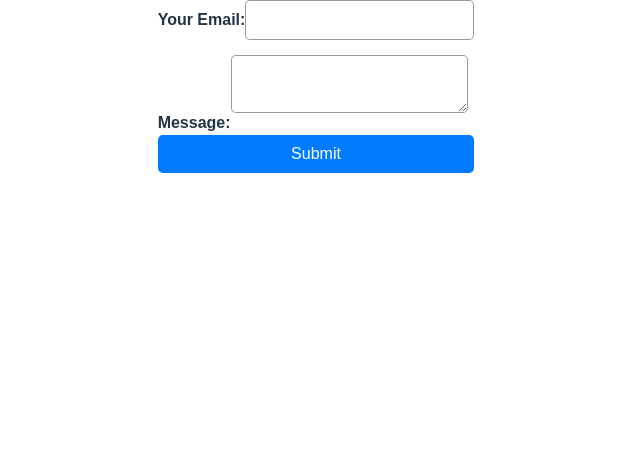
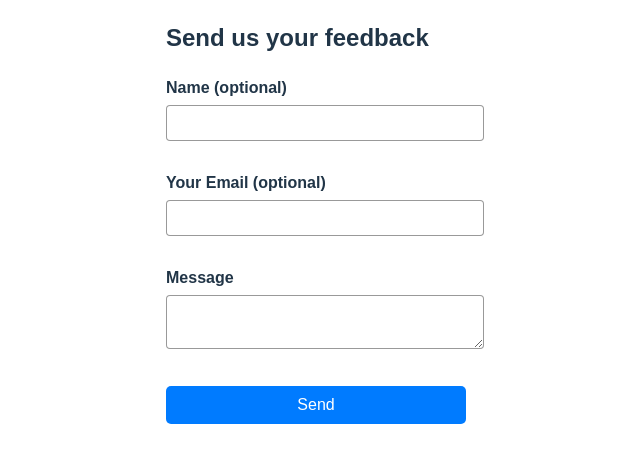
Before and after one commit to chaz9127/autofilly-landing-page, a React (Vite) app: page /feedback in a window 1280 px wide. Shown: the top 462 px of the page, without its empty margins (324-964 px from the left). Built offline with nearby package versions, Linux system fonts and the light colour scheme.

Commit message:
finishing feedback page

```diff
--- a/index.html
+++ b/index.html
@@ -1,6 +1,7 @@
 <!doctype html>
 <html lang="en">
   <head>
+    <link href='https://unpkg.com/boxicons@2.1.4/css/boxicons.min.css' rel='stylesheet'>
     <meta charset="UTF-8" />
     <link rel="icon" type="image/svg+xml" href="/logo.png" />
     <meta name="viewport" content="width=device-width, initial-scale=1.0" />
--- a/src/Pages/Feedback/Feedback.scss
+++ b/src/Pages/Feedback/Feedback.scss
@@ -1,42 +1,35 @@
-// .feedback-container {
-//     display: flex;
-//     justify-content: center;
-//     align-items: center;
-//     height: 100vh;
-//     background-color: #f9f9f9;
-//   }
+.feedback-container {
+    display: flex;
+    justify-content: center;
+  }
 
-//   .feedback-form {
-//     display: flex;
-//     flex-direction: column;
-//     width: 300px;
-//     padding: 20px;
-//     background-color: #fff;
-//     border: 1px solid #ccc;
-//     border-radius: 5px;
-//   }
+  .feedback-form {
+    display: flex;
+    flex-direction: column;
+    width: 300px;
+    border-radius: 5px;
+  }
 
-//   .form-group {
-//     margin-bottom: 15px;
-//   }
+  .form-group {
+    margin-bottom: 15px;
+  }
 
-//   label {
-//     display: block;
-//     margin-bottom: 5px;
-//     font-weight: bold;
-//   }
+  label {
+    display: block;
+    margin-bottom: 5px;
+    font-weight: bold;
+  }
 
-//   input,
-//   textarea {
-//     width: 100%;
-//     padding: 8px;
-//     border: 1px solid #ccc;
-//     border-radius: 4px;
-//   }
+  input,
+  textarea {
+    width: 100%;
+    padding: 8px;
+    border-radius: 4px;
+  }
 
-//   textarea {
-//     resize: vertical;
-//   }
+  textarea {
+    resize: vertical;
+  }
 
   .btn-submit {
     padding: 10px;
@@ -48,6 +41,40 @@
     transition: background-color 0.3s;
   }
 
-  .btn-submit:hover {
+  .btn-submit:hover:not([disabled]), .btn-submit:hover:not([disabled="true"]) {
     background-color: #0056b3;
   }
+
+  .btn-submit[disabled], .btn-submit[disabled="true"], .btn-submit[disabled]:hover, .btn-submit[disabled="true"]:hover{
+    background-color: #444444;
+    cursor: progress;
+  }
+
+  .notification-message {
+    border: 2px black solid;
+    border-radius: 4px;
+    padding: 12px;
+    margin-top: 16px;
+    font-size: 1.5rem;
+    opacity: 0;
+    display: none;
+    transition: opacity ease-in-out 0.3s;
+    i {
+      font-size: 2rem;
+      margin-right: 24px;
+    }
+
+    &.success-message {
+      background-color: rgba(74, 147, 74, 0.7);
+      border-color: rgba(74, 147, 74, 0.7);
+    }
+    &.error-message {
+      background-color: rgba(220, 53, 69, 0.7);
+      border-color: rgba(220, 53, 69, 0.7);
+    }
+    &.display-notification {
+      opacity: 1;
+      display: flex;
+      align-items: center;
+    }
+  }
--- a/src/Pages/Feedback/Feedback.tsx
+++ b/src/Pages/Feedback/Feedback.tsx
@@ -2,30 +2,70 @@ import React, { useState } from 'react';
 import './Feedback.scss';
 
 const Feedback: React.FC = () => {
-  const [replyEmail, setReplyEmail] = useState('');
+  const [email, setEmail] = useState('');
+  const [name, setName] = useState('');
   const [message, setMessage] = useState('');
+  const [loading, setLoading] = useState(false);
+  const [successMessage, setSuccessMessage] = useState('');
+  const [errorMessage, setErrorMessage] = useState('');
 
   const handleSubmit = (e: React.FormEvent<HTMLFormElement>) => {
     e.preventDefault();
-    // Add your fetch post request here
-    console.log('Submitted:', { replyEmail, message });
+    setLoading(true);
+    setSuccessMessage('');
+    setErrorMessage('');
+
+    const options = {
+      method: "POST",
+      headers: {
+        "Content-Type": "application/json",
+        'Accept': 'application/json',
+      },
+      body: JSON.stringify({
+        name,
+        email,
+        message,
+        _subject: 'Autofilly - Feedback',
+        _template: 'box'
+      }),
+    }
+
+    fetch('https://formsubmit.co/ajax/chasanid@gmail.com', options).then(resp => {
+      return resp.json();
+    }).then(() => {
+      setSuccessMessage('Your feedback has been received!');
+    }).catch(() => {
+      setErrorMessage('There was an error sending your feedback. Try again and if it doesn\'t work you can leave a review and we will respond there.');
+    }).finally(() => {
+      setLoading(false);
+    })
   };
 
   return (
+    <>
+      <h2>Send us your feedback</h2>
       <div className="feedback-container">
         <form onSubmit={handleSubmit} className="feedback-form">
           <div className="form-group">
-          <label htmlFor="replyEmail">Your Email:</label>
+            <label htmlFor="name">Name (optional)</label>
             <input
-            type="email"
-            id="replyEmail"
-            value={replyEmail}
-            onChange={(e) => setReplyEmail(e.target.value)}
-            required
+              type="text"
+              id="name"
+              value={name}
+              onChange={(e) => setName(e.target.value)}
             />
           </div>
           <div className="form-group">
-          <label htmlFor="message">Message:</label>
+            <label htmlFor="email">Your Email (optional)</label>
+            <input
+              type="email"
+              id="email"
+              value={email}
+              onChange={(e) => setEmail(e.target.value)}
+            />
+          </div>
+          <div className="form-group">
+            <label htmlFor="message">Message</label>
             <textarea
               id="message"
               value={message}
@@ -33,9 +73,19 @@ const Feedback: React.FC = () => {
               required
             />
           </div>
-        <button type="submit" className="btn btn-submit">Submit</button>
+          <button disabled={loading} type="submit" className="btn btn-submit">{loading ? 'Sending...' : 'Send'}</button>
+
+          <div className={`success-message notification-message ${successMessage ? 'display-notification' : ''}`}>
+              <i className='bx bx-check-circle'></i>
+              <span>{successMessage}</span>
+          </div>
+          <div className={`error-message notification-message ${errorMessage ? 'display-notification' : ''}`}>
+            <i className='bx bx-x-circle'></i>
+            <span>{errorMessage}</span>
+          </div>
         </form>
       </div>
+    </>
   );
 };
 
```
Lines whose indentation alone changed are shown as unchanged.
